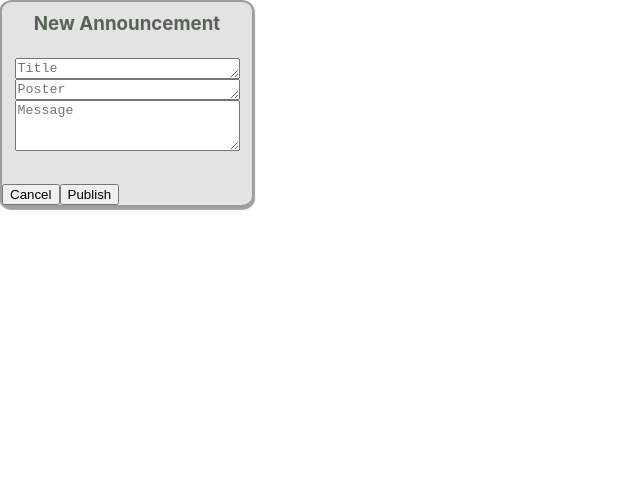
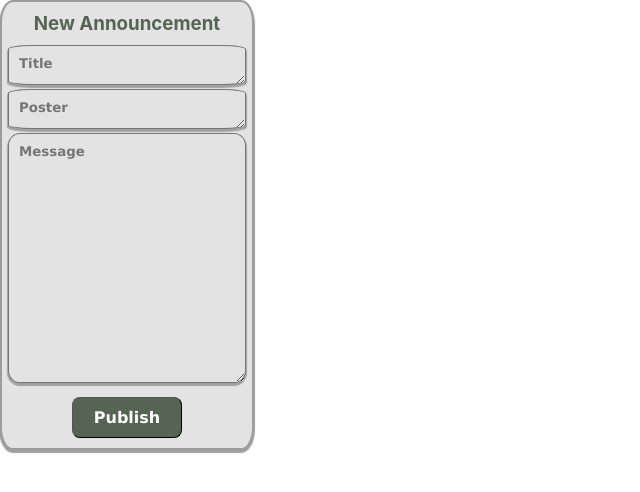
Before and after one commit to hack4impact-calpoly/slo-botanical-garden-22, a React (Create React App) app in the folder frontend/: page / in a window 1280 px wide. Shown: the top 492 px of the page, without its empty margins (0-640 px from the left). Built offline with nearby package versions, Linux system fonts and the light colour scheme.

Commit message:
finished i think

```diff
--- a/frontend/src/announcementForm.js
+++ b/frontend/src/announcementForm.js
@@ -1,7 +1,103 @@
 import React from "react";
-import styles from "./AnnouncementForm.module.css";
+//import styles from "./AnnouncementForm.module.css";
 
 export default function AnnouncementForm(props) {
+  var styles = `
+    #body {
+      background: #f8edeb;
+      font-family: "Century Gothic", Verdana, monospace;
+      color: #1e502f;
+      margin: 0px;
+      font-weight: bold;
+      line-height: 1;
+    }
+
+    #formtitle {
+      margin: 10px;
+      display: flex;
+      justify-content: center;
+    }
+
+    #lilbox {
+      display: flex;
+      flex-direction: column;
+      align-content: center;
+      padding: 0px;
+      border-radius: 5%;
+      background-color: #e3e3e3;
+      max-width: 250px;
+      color: #556453;
+      border-style: solid;
+      border-width: 2px;
+      border-color: #9c9c9c;
+      box-shadow: 0 2px 1px 1px rgb(161, 161, 161);
+    }
+
+    #lilbuttons {
+      display: flex;
+      padding: 10px;
+      flex-basis: 10px;
+      justify-content: space-evenly;
+    }
+
+    #publish {
+      font-family: "Century Gothic", Verdana, monospace;
+      font-weight: bold;
+      background-color: #556453;
+      border-radius: 8px;
+      border-width: 1px;
+      color: #ffffff;
+      font-size: 16px;
+      line-height: 10x;
+      padding: 10px;
+      width: 110px;
+    }
+
+    .textBoxes {
+      display: flex;
+      flex-direction: column;
+      justify-content: center;
+      padding: 10%;
+    }
+
+    #littlerbox {
+      box-sizing: border-box;
+      background-color: #e3e3e3;
+      border-radius: 5%;
+      padding: 10px;
+      margin: 6px;
+      margin-top: 0px;
+      margin-bottom: 0px;
+      border-width: 1px;
+      color: #686868;
+      font-family: "Century Gothic", Verdana, monospace;
+      font-weight: bold;
+      height: 250px;
+      width: 238px;
+      box-shadow: 0 2px 1px 1px rgb(161, 161, 161);
+    }
+
+    #littlestbox {
+      box-sizing: border-box;
+      background-color: #e3e3e3;
+      border-radius: 10%;
+      padding: 10px;
+      margin: 6px;
+      margin-top: 0px;
+      margin-bottom: 0px;
+      border-width: 1px;
+      color: #686868;
+      font-family: "Century Gothic", Verdana, monospace;
+      font-weight: bold;
+      height: 40px;
+      width: 238px;
+      box-shadow: 0 2px 1px 1px rgb(161, 161, 161);
+    }
+  `
+
+var styleSheet = document.createElement("style")
+styleSheet.innerText = styles
+document.head.appendChild(styleSheet)
   /*
   function eraseText() {
     document.getElementById("littlerbox").value = "";
@@ -10,21 +106,19 @@ export default function AnnouncementForm(props) {
 
   return (
     <div>
-      <div className={styles.lilbox}>
-        <h3 id={styles.formtitle}>New Announcement </h3>
+      <div id = "lilbox" className={styles.lilbox}>
+        <h3 id= "formtitle" >New Announcement </h3>
         <form action="/form/submit" method="GET">
-          <div className={styles.textBoxes}>
+          <div className= "textboxes">
             <textarea
-              className={styles.littlerbox}
-              id="littlerbox"
+              id="littlestbox"
               rows="1"
               cols="100%"
               name="text"
               placeholder="Title"
             ></textarea>
             <textarea
-              className={styles.littlerbox}
-              id="littlerbox"
+              id="littlestbox"
               rows="1"
               cols="100%"
               name="text"
@@ -40,20 +134,12 @@ export default function AnnouncementForm(props) {
             ></textarea>
             <br />
           </div>
-          <div classname={styles.bottomButtons}>
-            <input
-              className={styles.cancel}
-              id="cancel"
-              type="button"
-              value="Cancel"
-            />
-
+          <div id = "lilbuttons" className={styles.lilbuttons}>
             <input
               className={styles.publish}
               id="publish"
               type="submit"
               value="Publish"
-              //onClick={eraseText()}
             />
           </div>
         </form>
```
